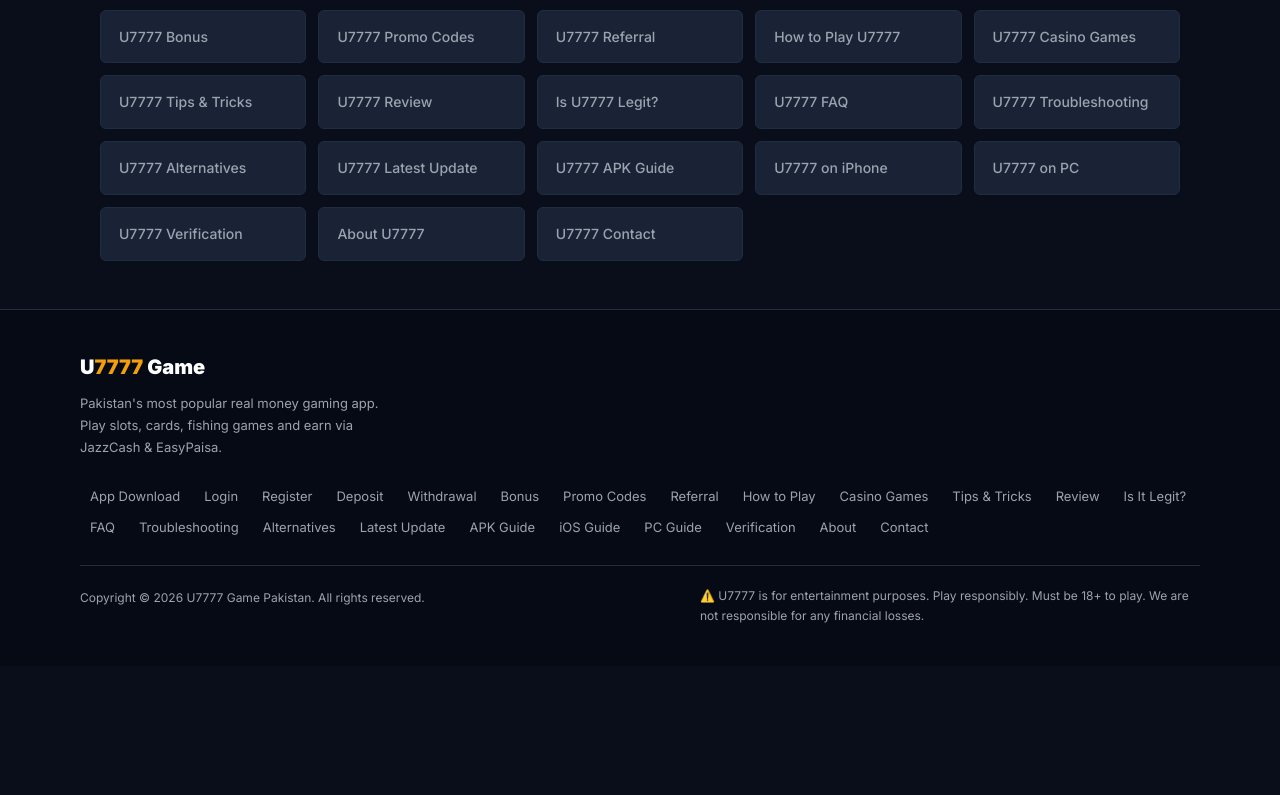
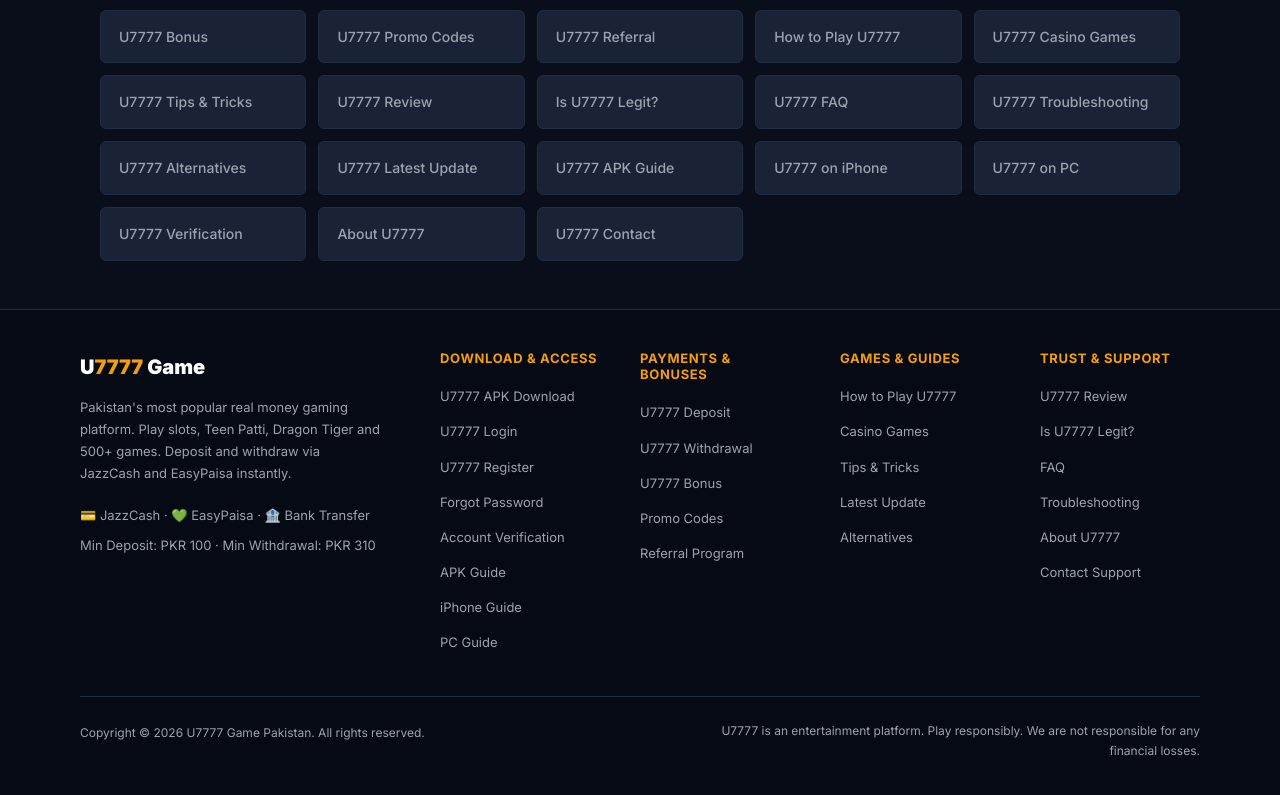
Before and after one commit to zcoreofficials-pixel/u7777-netpk, a Next.js app: page /en-PK in a window 1280 px wide. Shown: the part 9221-10016 px from the top of the page. Before the commit the page ends 9887 px from the top, so only its background shows below. Built offline with nearby package versions, Linux system fonts and the light colour scheme.

Commit message:
Redesign footer with categorized links, remove 18+ references

```diff
--- a/src/components/Footer.js
+++ b/src/components/Footer.js
@@ -4,45 +4,90 @@
   const base = `/${lang}`
   const year = new Date().getFullYear()
 
+  const footerLinks = [
+    {
+      category: 'Download & Access',
+      links: [
+        { label: 'U7777 APK Download', href: `${base}/U7777-game-download` },
+        { label: 'U7777 Login', href: `${base}/U7777-Login` },
+        { label: 'U7777 Register', href: `${base}/register` },
+        { label: 'Forgot Password', href: `${base}/forgot-password` },
+        { label: 'Account Verification', href: `${base}/verification` },
+        { label: 'APK Guide', href: `${base}/apk` },
+        { label: 'iPhone Guide', href: `${base}/ios` },
+        { label: 'PC Guide', href: `${base}/pc` },
+      ]
+    },
+    {
+      category: 'Payments & Bonuses',
+      links: [
+        { label: 'U7777 Deposit', href: `${base}/deposit` },
+        { label: 'U7777 Withdrawal', href: `${base}/withdrawal` },
+        { label: 'U7777 Bonus', href: `${base}/bonus` },
+        { label: 'Promo Codes', href: `${base}/promo` },
+        { label: 'Referral Program', href: `${base}/referral` },
+      ]
+    },
+    {
+      category: 'Games & Guides',
+      links: [
+        { label: 'How to Play U7777', href: `${base}/how-to-play` },
+        { label: 'Casino Games', href: `${base}/casino` },
+        { label: 'Tips & Tricks', href: `${base}/tricks` },
+        { label: 'Latest Update', href: `${base}/updates` },
+        { label: 'Alternatives', href: `${base}/alternatives` },
+      ]
+    },
+    {
+      category: 'Trust & Support',
+      links: [
+        { label: 'U7777 Review', href: `${base}/review` },
+        { label: 'Is U7777 Legit?', href: `${base}/legit` },
+        { label: 'FAQ', href: `${base}/faq` },
+        { label: 'Troubleshooting', href: `${base}/troubleshooting` },
+        { label: 'About U7777', href: `${base}/about` },
+        { label: 'Contact Support', href: `${base}/contact` },
+      ]
+    },
+  ]
+
   return (
     <footer className="site-footer">
       <div className="footer-inner">
-        <div className="footer-top">
+        <div style={{ display: 'grid', gridTemplateColumns: '2fr 1fr 1fr 1fr 1fr', gap: '40px', marginBottom: '40px' }}>
+
+          {/* Brand Column */}
           <div>
             <div className="footer-logo">U<span>7777</span> Game</div>
-            <p className="footer-desc">Pakistan's most popular real money gaming app. Play slots, cards, fishing games and earn via JazzCash & EasyPaisa.</p>
+            <p className="footer-desc" style={{ marginTop: '12px' }}>Pakistan's most popular real money gaming platform. Play slots, Teen Patti, Dragon Tiger and 500+ games. Deposit and withdraw via JazzCash and EasyPaisa instantly.</p>
+            <div style={{ marginTop: '20px', display: 'flex', flexDirection: 'column', gap: '8px' }}>
+              <div style={{ fontSize: '13px', color: 'var(--color-text-muted)' }}>💳 JazzCash · 💚 EasyPaisa · 🏦 Bank Transfer</div>
+              <div style={{ fontSize: '13px', color: 'var(--color-text-muted)' }}>Min Deposit: PKR 100 · Min Withdrawal: PKR 310</div>
+            </div>
           </div>
-          <nav className="footer-nav">
-            <ul>
-              <li><Link href={`${base}/U7777-game-download`}>App Download</Link></li>
-              <li><Link href={`${base}/U7777-Login`}>Login</Link></li>
-              <li><Link href={`${base}/register`}>Register</Link></li>
-              <li><Link href={`${base}/deposit`}>Deposit</Link></li>
-              <li><Link href={`${base}/withdrawal`}>Withdrawal</Link></li>
-              <li><Link href={`${base}/bonus`}>Bonus</Link></li>
-              <li><Link href={`${base}/promo`}>Promo Codes</Link></li>
-              <li><Link href={`${base}/referral`}>Referral</Link></li>
-              <li><Link href={`${base}/how-to-play`}>How to Play</Link></li>
-              <li><Link href={`${base}/casino`}>Casino Games</Link></li>
-              <li><Link href={`${base}/tricks`}>Tips & Tricks</Link></li>
-              <li><Link href={`${base}/review`}>Review</Link></li>
-              <li><Link href={`${base}/legit`}>Is It Legit?</Link></li>
-              <li><Link href={`${base}/faq`}>FAQ</Link></li>
-              <li><Link href={`${base}/troubleshooting`}>Troubleshooting</Link></li>
-              <li><Link href={`${base}/alternatives`}>Alternatives</Link></li>
-              <li><Link href={`${base}/updates`}>Latest Update</Link></li>
-              <li><Link href={`${base}/apk`}>APK Guide</Link></li>
-              <li><Link href={`${base}/ios`}>iOS Guide</Link></li>
-              <li><Link href={`${base}/pc`}>PC Guide</Link></li>
-              <li><Link href={`${base}/verification`}>Verification</Link></li>
-              <li><Link href={`${base}/about`}>About</Link></li>
-              <li><Link href={`${base}/contact`}>Contact</Link></li>
-            </ul>
-          </nav>
+
+          {/* Link Categories */}
+          {footerLinks.map((section) => (
+            <div key={section.category}>
+              <h4 style={{ color: 'var(--color-accent)', fontSize: '13px', fontWeight: '700', textTransform: 'uppercase', letterSpacing: '0.05em', marginBottom: '16px' }}>{section.category}</h4>
+              <ul style={{ listStyle: 'none', display: 'flex', flexDirection: 'column', gap: '8px' }}>
+                {section.links.map(link => (
+                  <li key={link.href}>
+                    <Link href={link.href} style={{ color: 'var(--color-text-muted)', fontSize: '13px', transition: 'color 0.2s' }}
+                      onMouseEnter={e => e.target.style.color = 'var(--color-text)'}
+                      onMouseLeave={e => e.target.style.color = 'var(--color-text-muted)'}
+                    >{link.label}</Link>
+                  </li>
+                ))}
+              </ul>
+            </div>
+          ))}
         </div>
-        <div className="footer-bottom">
-          <p className="footer-copy">Copyright © {year} U7777 Game Pakistan. All rights reserved.</p>
-          <p className="footer-resp">⚠️ U7777 is for entertainment purposes. Play responsibly. Must be 18+ to play. We are not responsible for any financial losses.</p>
+
+        {/* Bottom Bar */}
+        <div style={{ display: 'flex', justifyContent: 'space-between', alignItems: 'center', flexWrap: 'wrap', gap: '12px', paddingTop: '24px', borderTop: '1px solid var(--color-border)' }}>
+          <p style={{ fontSize: '12px', color: 'var(--color-text-muted)' }}>Copyright © {year} U7777 Game Pakistan. All rights reserved.</p>
+          <p style={{ fontSize: '12px', color: 'var(--color-text-muted)', maxWidth: '500px', textAlign: 'right' }}>U7777 is an entertainment platform. Play responsibly. We are not responsible for any financial losses.</p>
         </div>
       </div>
     </footer>
```
